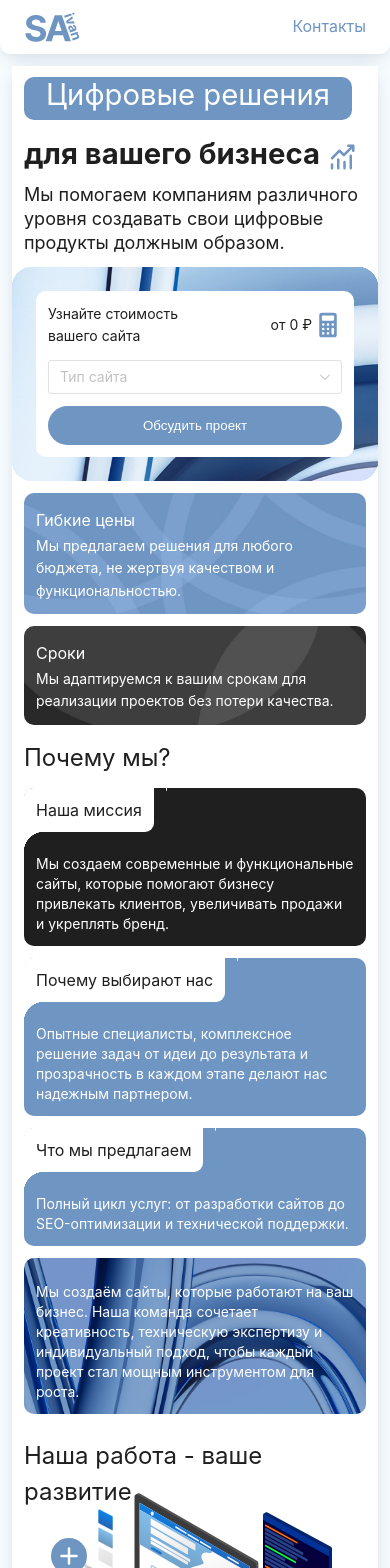
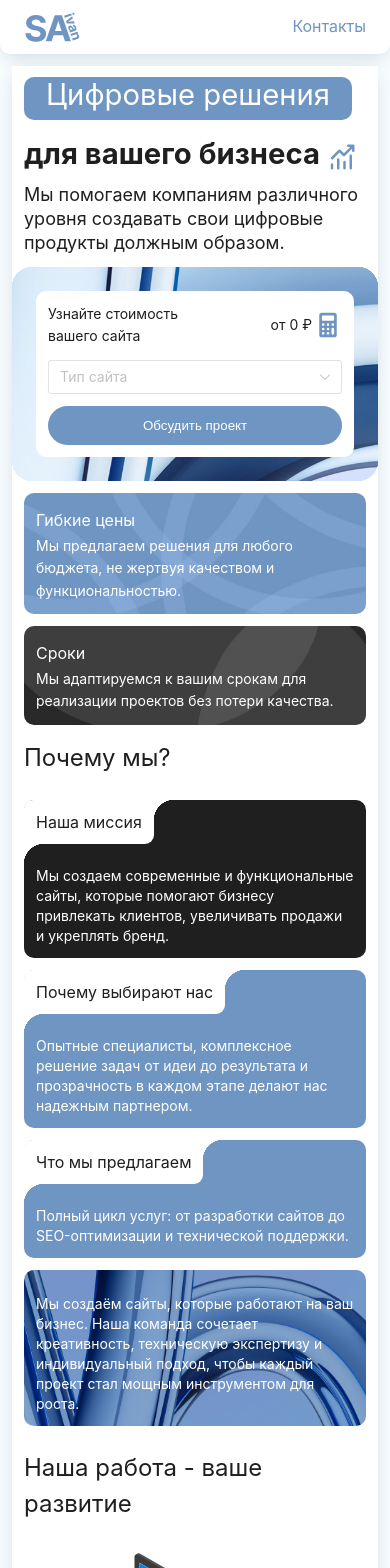
Before and after one commit to SAivan261/SAivan, a Vue app: page / in a window 390 px wide. Shown: the top 1568 px of the page. Built offline with nearby package versions, Linux system fonts and the light colour scheme.

Commit message:
правки

```diff
--- a/src/components/ui/sections/About.vue
+++ b/src/components/ui/sections/About.vue
@@ -349,5 +349,10 @@ onMounted(() => {
 		line-height: 20px;
 		opacity: 1;
 	}
+
+	.about-item_title-after{
+		top: 0;
+    right: -20px;
+	}
 }
 </style>
--- a/src/components/ui/sections/Promo.vue
+++ b/src/components/ui/sections/Promo.vue
@@ -544,6 +544,10 @@ onMounted(() => {
 }
 
 @media screen and (max-width: 450px) {
+	.promo__content-wrapper{
+		max-height: auto;
+	}
+
   .promo__content-title {
     font-size: clamp(24px, 7.5vw, 48px);
 		line-height: 2;
--- a/src/components/ui/title/SectionTitle.vue
+++ b/src/components/ui/title/SectionTitle.vue
@@ -103,6 +103,8 @@ onMounted(() => {
 @media screen and (max-width: 450px){
   .section__title {
     font-size: 24px;
+    height: auto;
+    margin-bottom: 24px;
   }
 }
 </style>
```
